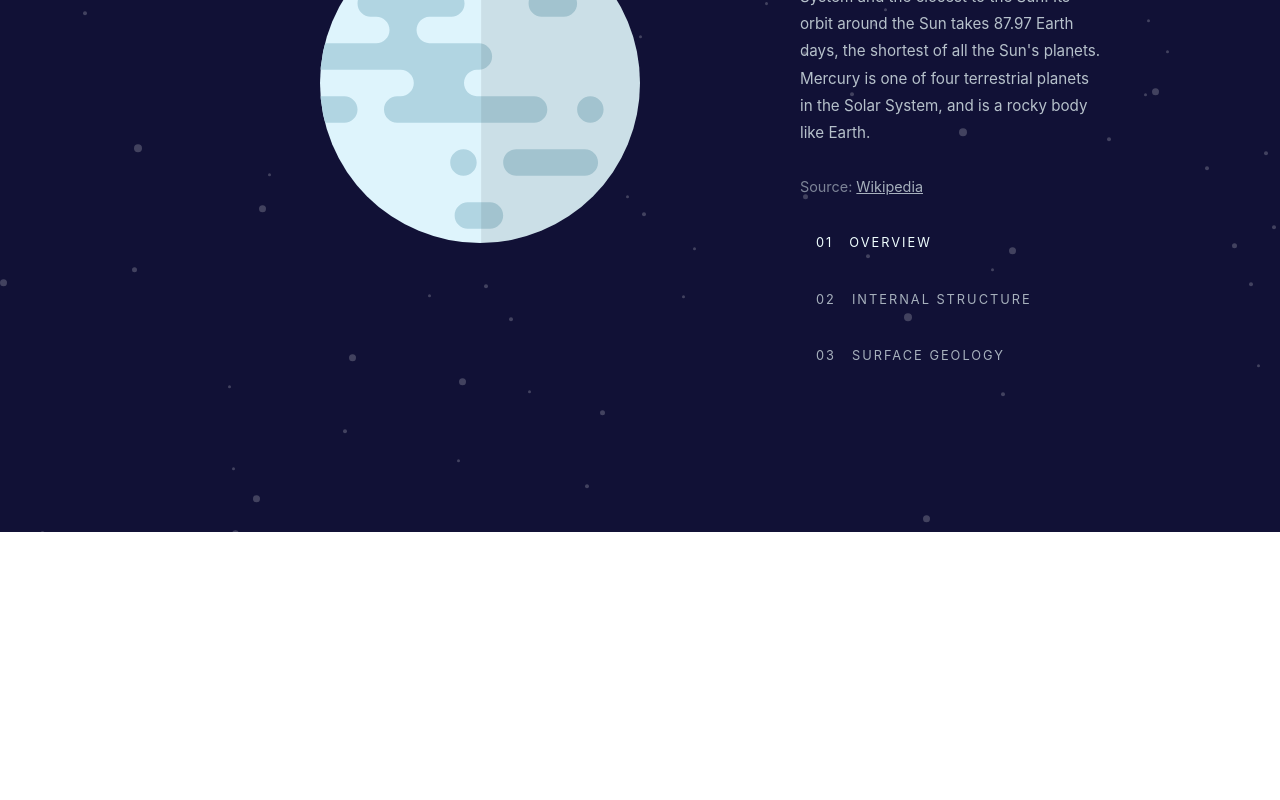
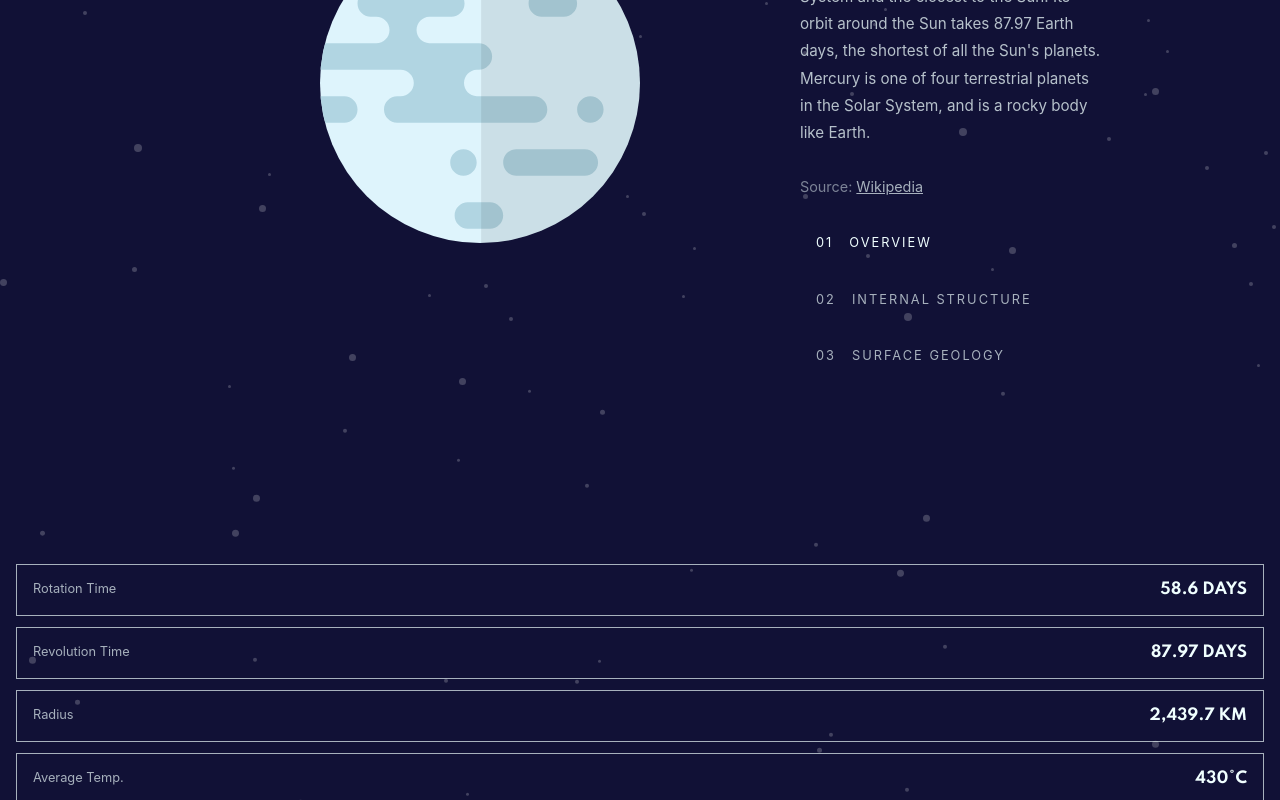
Before and after one commit to eljasiu/planets, a React (Create React App) app: page /mercury in a window 1280 px wide. Shown: the part 278-1078 px from the top of the page. Before the commit the page ends 805 px from the top, so only its background shows below. Built offline with nearby package versions, Linux system fonts and the light colour scheme.

Commit message:
Create Stats component

```diff
--- a/src/App.tsx
+++ b/src/App.tsx
@@ -6,6 +6,7 @@ import { useState } from 'react';
 import Tabs from './components/Tabs';
 import Graphics from './components/Graphics';
 import Info from './components/Info';
+import Stats from './components/Stats';
 
 function App() {
   const [tab, setTab] = useState(0);
@@ -22,6 +23,7 @@ function App() {
           <Graphics tab={tab} />
           <Info tab={tab}/>
         </div>
+        <Stats />
     </div>
   );
 }
--- /dev/null
+++ b/src/components/Stats.tsx
@@ -0,0 +1,21 @@
+import usePlanet from '../hooks/usePlanet';
+import Planet from '../interfaces/planet';
+import styles from '../styles/Stats.module.css';
+
+interface StatsProps {}
+
+function Stats(props: StatsProps){
+    const planet: Planet = usePlanet();
+
+    return (
+        <div className={styles.stats}>
+            {planet.stats.map((stat, idx) => {
+                return (
+                    <p key={idx} className={styles.stat}>{stat.name} <span className={styles.statSpan}>{stat.value}</span></p>
+                )
+            })}
+        </div>
+    )
+}
+
+export default Stats;
--- a/src/styles/Navigation.module.css
+++ b/src/styles/Navigation.module.css
@@ -4,6 +4,7 @@
     position: fixed;
     z-index: 1;
     width: 100%;
+    height: 100vh;
     transform: translateX(100%);
     transition: transform 300ms ease-out;
     background-color: var(--background);
@@ -45,6 +46,7 @@
 @media (min-width: 550px) {
     .navigation{
         transform: translateX(0);
+        height: auto;
         padding: 0 1.5rem;
         border-bottom: 1px solid rgba(255, 255, 255, 0.2);
         background-color: transparent;
--- /dev/null
+++ b/src/styles/Stats.module.css
@@ -0,0 +1,26 @@
+@import url('https://fonts.googleapis.com/css2?family=Spartan:wght@700&display=swap');
+
+.stats{
+    color: #f0ffffab;
+    margin: 2rem 1rem 0;
+}
+
+.stat{
+    display: flex;
+    justify-content: space-between;
+    border: 1px solid #f0ffffab;
+    padding: 1rem;
+    font-size: 0.8rem;
+}
+
+.stat + .stat{
+    margin-top: 0.7rem;
+}
+
+.statSpan{
+    font-size: 0.95rem;
+    color: #f0ffff;
+    text-transform: uppercase;
+    font-weight: 700;
+    font-family: 'Spartan', sans-serif;
+}
```
